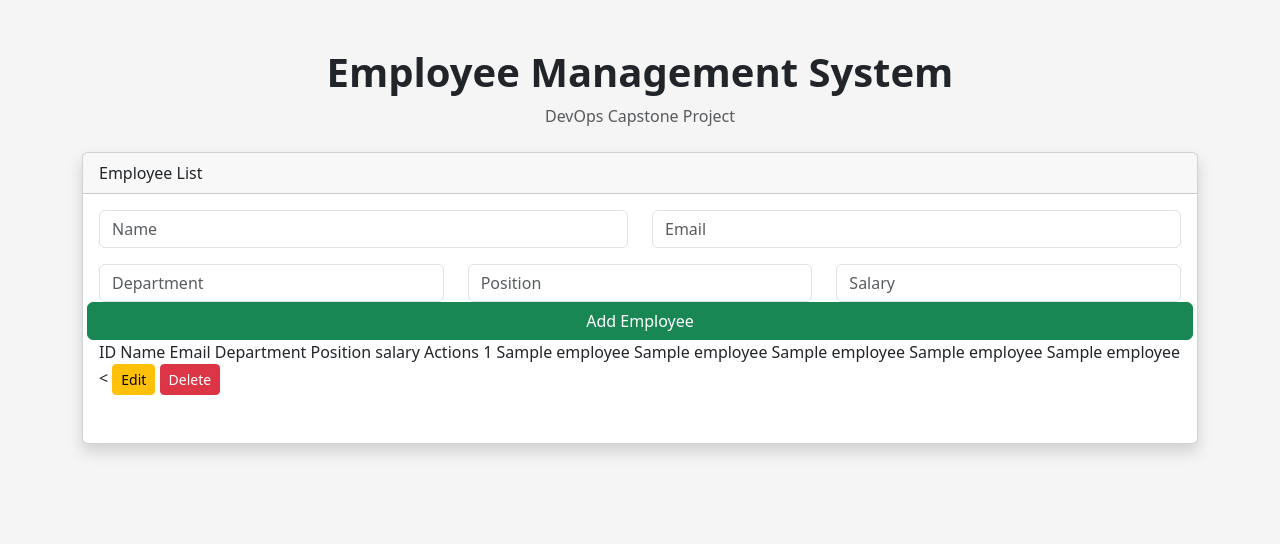
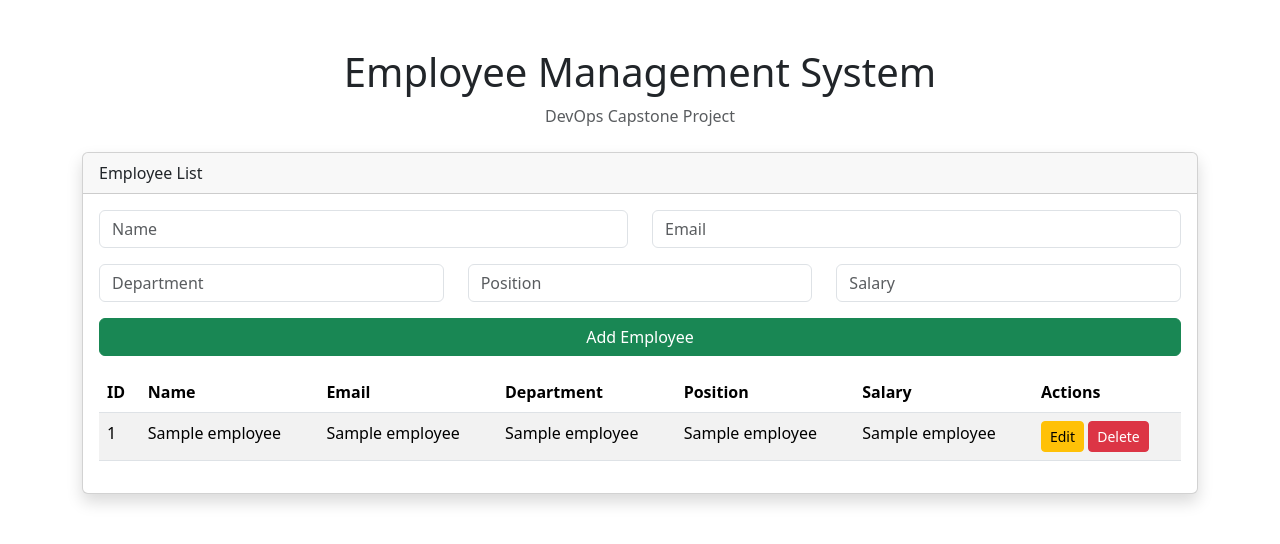
Before and after one commit to Fadekemi-devs/employee-management, a Flask app: template templates/index.html in a window 1280 px wide. Shown: the top 544 px of the page. Run offline with Flask 3, Linux system fonts and the light colour scheme; the template is opened without the code that fills it: most values are stand-ins (such as "Sample title", 1, 10 or a date in 2020).

Commit message:
fix column order in html&fix bugs

```diff
--- a/templates/index.html
+++ b/templates/index.html
@@ -4,10 +4,7 @@
     <meta charset="UTF-8">
     <meta name="viewport" content="width=device-width, initial-scale=1.0">
     <title>Employee Management System</title>
-
     <link href="https://cdn.jsdelivr.net/npm/bootstrap@5.3.3/dist/css/bootstrap.min.css" rel="stylesheet">
-
-    <link rel="stylesheet" href="{{ url_for('static', filename='style.css') }}">
 </head>
 <body>
 
@@ -15,80 +12,42 @@
 
         <div class="text-center mb-4">
             <h1>Employee Management System</h1>
-            <p class="text-muted">
-                DevOps Capstone Project
-            </p>
+            <p class="text-muted">DevOps Capstone Project</p>
         </div>
 
         <div class="card shadow">
 
-            <div class="card-header">
-                Employee List
-            </div>
+            <div class="card-header">Employee List</div>
 
             <div class="card-body">
 
                 <form method="POST" action="/add">
-
                     <div class="row mb-3">
-
                         <div class="col">
-                            <input
-                            type="text"
-                            name="name"
-                            class="form-control"
-                            placeholder="Name"
-                            required>
+                            <input type="text" name="name" class="form-control" placeholder="Name" required>
                         </div>
-
                         <div class="col">
-                            <input
-                            type="email"
-                            name="email"
-                            class="form-control"
-                            placeholder="Email"
-                            required>
+                            <input type="email" name="email" class="form-control" placeholder="Email" required>
                         </div>
                     </div>
 
                     <div class="row mb-3">
-
                         <div class="col">
-            <input
-                type="text"
-                name="department"
-                class="form-control"
-                placeholder="Department"
-                required>
+                            <input type="text" name="department" class="form-control" placeholder="Department" required>
+                        </div>
+                        <div class="col">
+                            <input type="text" name="position" class="form-control" placeholder="Position" required>
+                        </div>
+                        <div class="col">
+                            <input type="number" name="salary" class="form-control" placeholder="Salary" required>
+                        </div>
                     </div>
 
+                    <button class="btn btn-success w-100">Add Employee</button>
+                </form>
 
-        <div class="col">
-            <input
-                type="text"
-                name="position"
-                class="form-control"
-                placeholder="Position"
-                required>
-        </div>
-
-
-        <div class="col">
-            <input
-                type="number"
-                name="salary"
-                class="form-control"
-                placeholder="Salary"
-                required>
-        </div>
-
-        <button class="btn btn-success">
-        Add Employee
-    </button>
-                </form>
-            <div style="overflow-x: auto;"
+                <div class="mt-3" style="overflow-x: auto;">
                     <table class="table table-striped">
-
                         <thead>
                             <tr>
                                 <th>ID</th>
@@ -96,49 +55,33 @@
                                 <th>Email</th>
                                 <th>Department</th>
                                 <th>Position</th>
-                            <th>salary</th>
+                                <th>Salary</th>
                                 <th>Actions</th>
                             </tr>
                         </thead>
-
                         <tbody>
-
                             {% for employee in employees %}
-
                             <tr>
                                 <td>{{ employee[0] }}</td>
                                 <td>{{ employee[1] }}</td>
                                 <td>{{ employee[2] }}</td>
                                 <td>{{ employee[3] }}</td>
                                 <td>{{ employee[4] }}</td>
-                            <td>{{ employee[5]  }}</td>
-                            <<td>
-    <a href="/edit/{{ employee[0] }}"
-       class="btn btn-warning btn-sm">
-       Edit
-    </a>
-
-    <a href="/delete/{{ employee[0] }}"
-       class="btn btn-danger btn-sm">
-       Delete
-    </a>
+                                <td>{{ employee[5] }}</td>
+                                <td>
+                                    <a href="/edit/{{ employee[0] }}" class="btn btn-warning btn-sm">Edit</a>
+                                    <a href="/delete/{{ employee[0] }}" class="btn btn-danger btn-sm">Delete</a>
                                 </td>
                             </tr>
-
                             {% endfor %}
-
                         </tbody>
-
                     </table>
                 </div>
 
             </div>
-
+        </div>
     </div>
 
-    </div>
-
-<script src="{{ url_for('static', filename='app.js') }}"></script>
-
+<script src="https://cdn.jsdelivr.net/npm/bootstrap@5.3.3/dist/js/bootstrap.bundle.min.js"></script>
 </body>
 </html>
```
Lines whose indentation alone changed are shown as unchanged.
